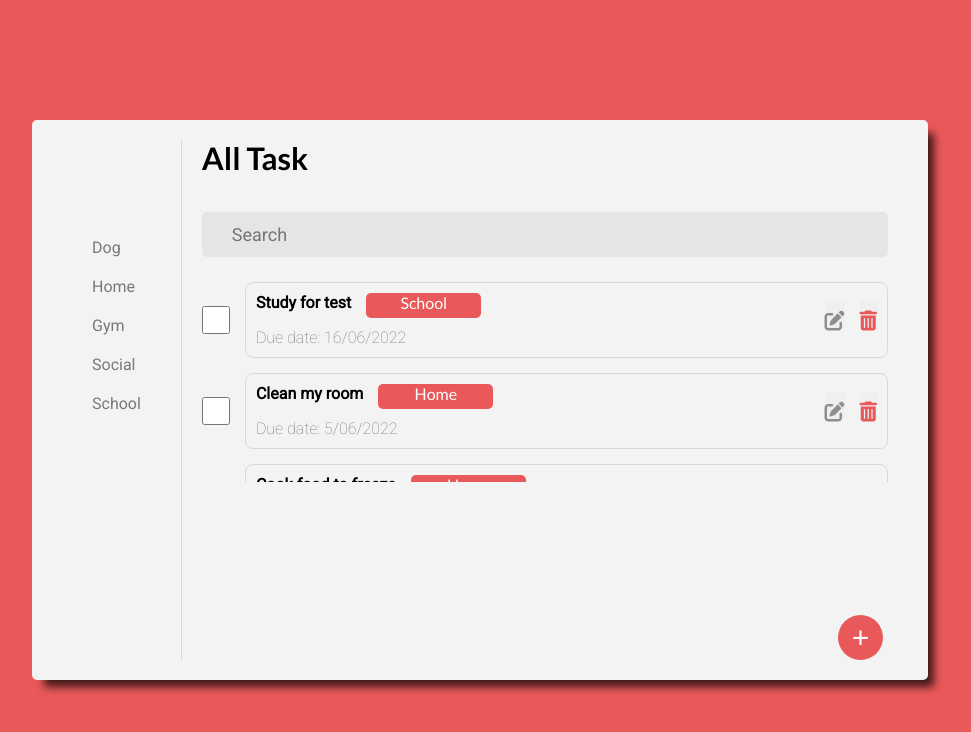
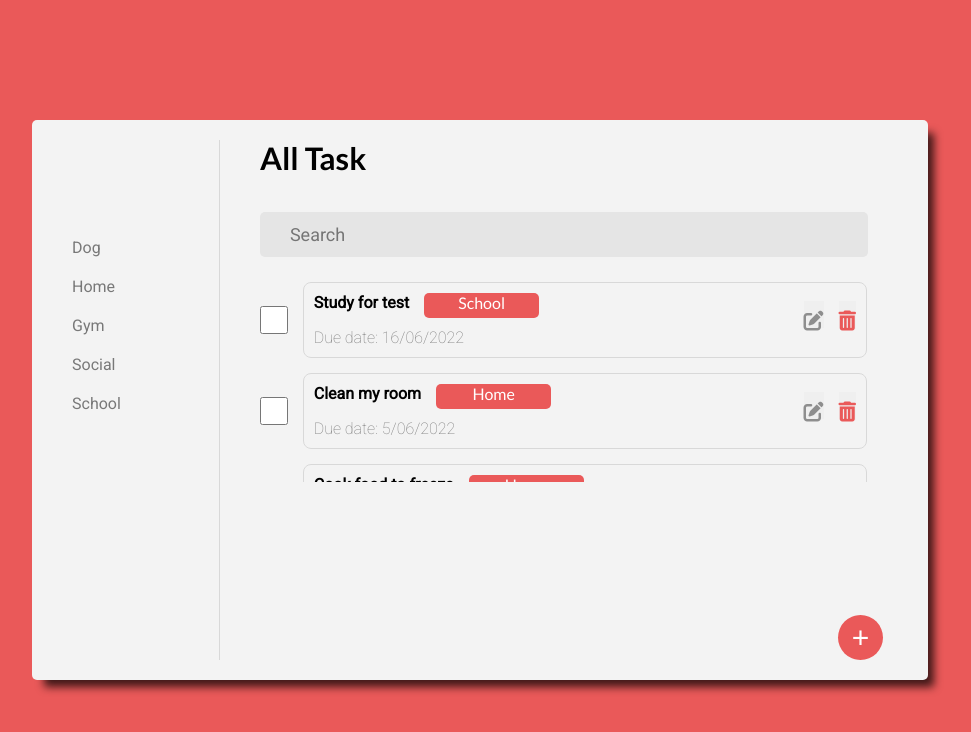
Before and after one commit to eduarchilon/Task-ReactJS, a React (Create React App) app: page / in a window 1280 px wide. Shown: the top 732 px of the page, without its empty margins (160-1131 px from the left). Built offline with nearby package versions, Linux system fonts and the light colour scheme.

Commit message:
feat: change size and paddings on labels

```diff
--- a/src/components/taskContainer/TaskContainer.css
+++ b/src/components/taskContainer/TaskContainer.css
@@ -1,4 +1,5 @@
 .alltask__container {
   height: 200px;
   overflow: auto;
+  padding-right: 1px;
 }
--- a/src/components/taskSection/tasksection.css
+++ b/src/components/taskSection/tasksection.css
@@ -1,5 +1,5 @@
 .task__section {
-  padding: 0 20px 0 20px;
+  padding: 0 40px;
   position: relative;
   width: 100%;
 }
--- a/src/pages/home/home.css
+++ b/src/pages/home/home.css
@@ -8,9 +8,10 @@
 
 .label__container {
   border-right: var(--border-grey);
-  padding: 20px;
+  padding: 20px 0;
   display: flex;
-  justify-content: center;
+  justify-content: flex-start;
   align-items: center;
   padding-bottom: 170px;
+  width: 25%;
 }
```
